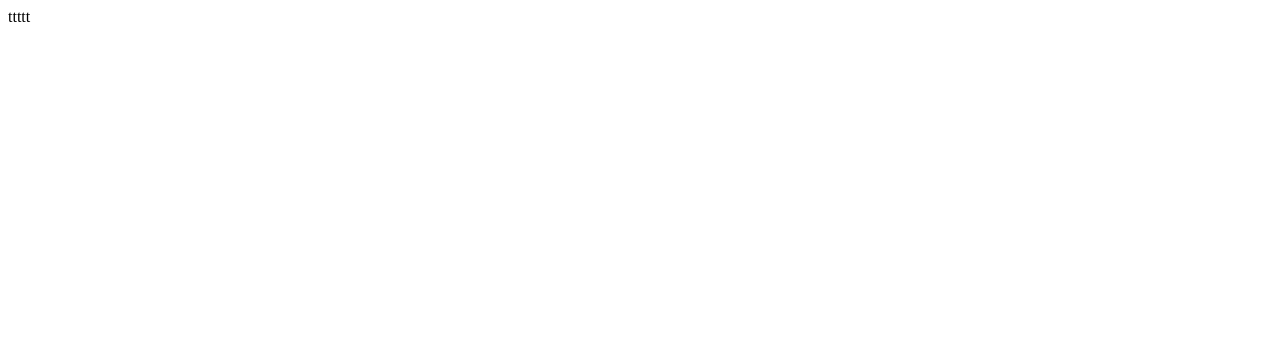
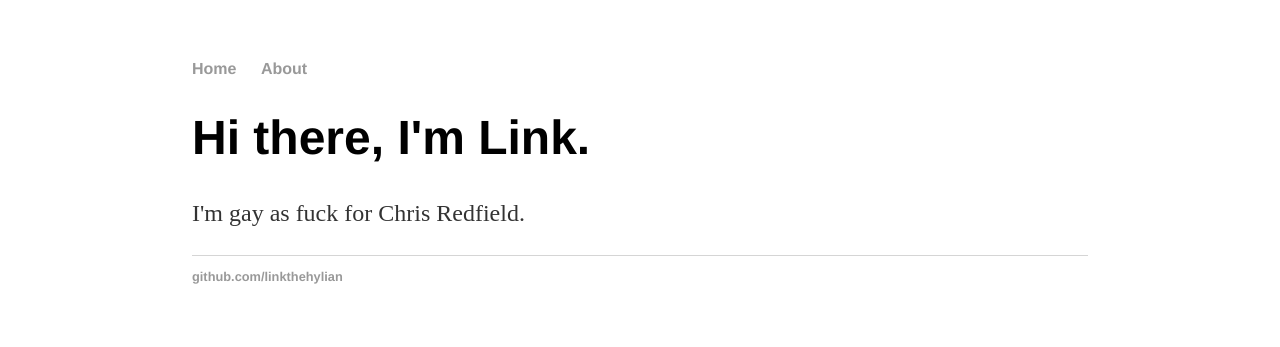
Before and after one commit to linkthehylian/linkthehylian.github.io, a plain HTML site: page index.html in a window 1280 px wide. Drawn offline with Linux system fonts and the light colour scheme; files that its build step writes are made by us from their sources.

Commit message:
Update index.html

```diff
--- a/index.html
+++ b/index.html
@@ -1 +1,27 @@
-ttttt
+<!DOCTYPE html>
+<html>
+	<head>
+		<title>linkthehylian</title>
+		<!-- link to main stylesheet -->
+		<link rel="stylesheet" type="text/css" href="/css/main.css">
+	</head>
+	<body>
+		<nav>
+    		<ul>
+        		<li><a href="/">Home</a></li>
+	        	<li><a href="/about">About</a></li>
+    		</ul>
+		</nav>
+		<div class="container">
+    		<div class="blurb">
+        		<h1>Hi there, I'm Link.</h1>
+				<p>I'm gay as fuck for Chris Redfield.</p>
+    		</div><!-- /.blurb -->
+		</div><!-- /.container -->
+		<footer>
+    		<ul>
+        		<li><a href="https://github.com/linkthehylian">github.com/linkthehylian</a></li>
+			</ul>
+		</footer>
+	</body>
+</html>
```
